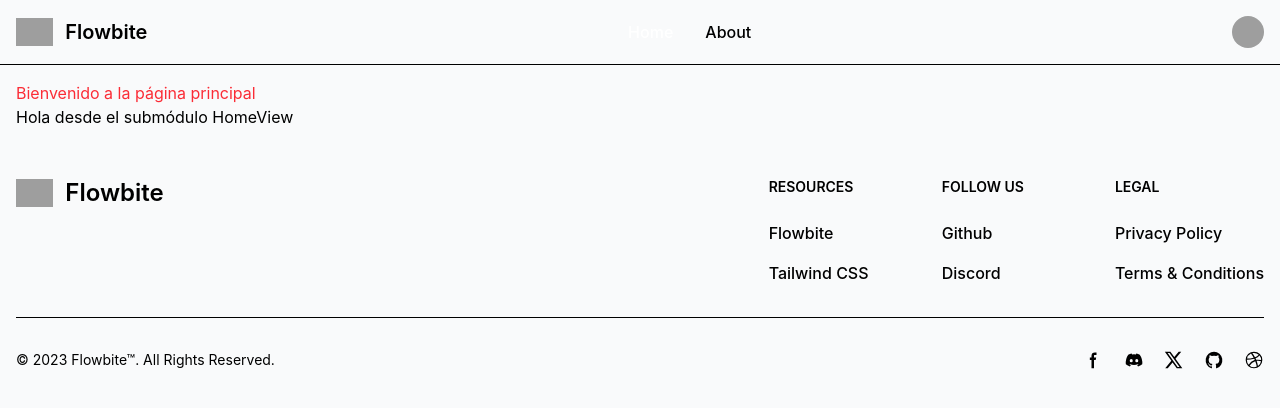
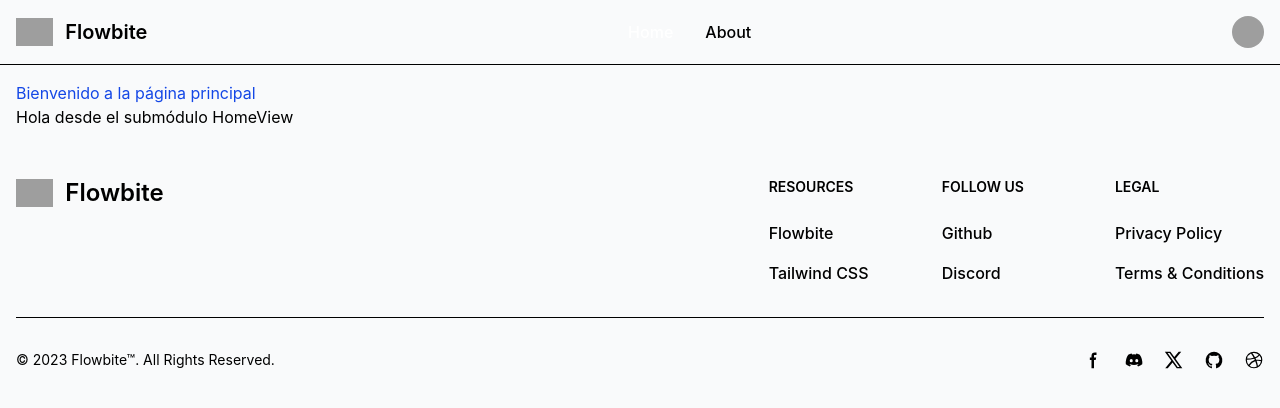
Before and after one commit to Klvst3r/klvst3r-vue, a Vue app: page / in a window 1280 px wide. Shown: the top 408 px of the page. Built offline with nearby package versions, Linux system fonts and the light colour scheme; grey boxes are pictures that could not be loaded.

Commit message:
10 Estilos en homeview y referncia de modulos compartidos

```diff
--- a/src/modules/public/home/views/HomeView.vue
+++ b/src/modules/public/home/views/HomeView.vue
@@ -1,6 +1,6 @@
 <template>
   <div>
-    <h1 class="text-red-500">Bienvenido a la página principal</h1>
+    <h1 class="text-blue-700">Bienvenido a la página principal</h1>
     Hola desde el submódulo HomeView
   </div>
 </template>
```
Also changed, not shown: 1 other file (tests, documents, lock files or other folders).
